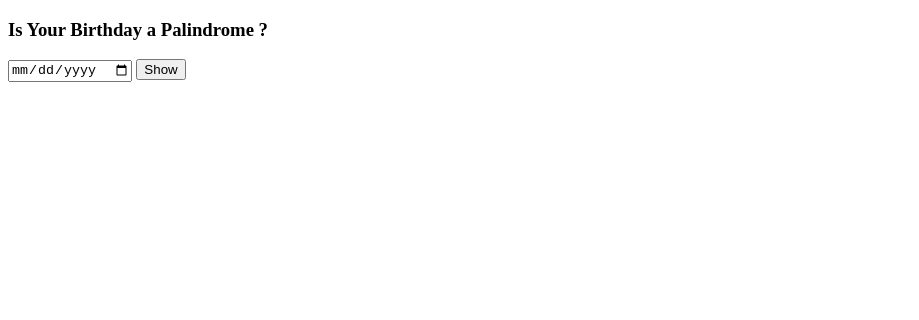
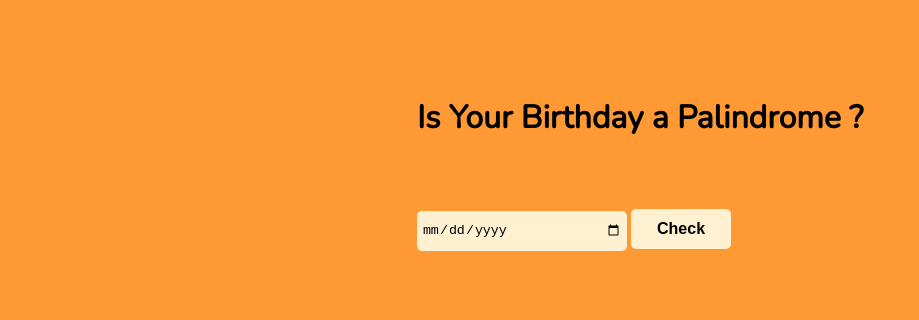
Before and after one commit to rahul31agrawal/Is-Your-Birthday-a-Palindrome, a plain HTML site: page index.html in a window 1280 px wide. Shown: the whole page, without its empty margins (0-919 px from the left). Drawn offline with nearby package versions, Linux system fonts and the light colour scheme.

Commit message:
css-updated

```diff
--- a/index.html
+++ b/index.html
@@ -12,9 +12,9 @@
     <main>
 
 
-    <h3>Is Your Birthday a Palindrome ?</h3>
+    <h1>Is Your Birthday a Palindrome ?</h1>
     <input type="date" id ="bday-input"/>
-    <button id="show-btn">Show</button>
+    <button id="show-btn">Check</button>
     <p id="result"></p>
     </main>
 </body>
--- a/style.css
+++ b/style.css
@@ -0,0 +1,33 @@
+@import url('https://fonts.googleapis.com/css2?family=Nunito&display=swap');
+
+body {
+    font-family: 'Nunito', sans-serif;
+    display: flex;
+    flex-direction: column;
+    align-items: center;
+    background-color: #ff9933;
+    margin-top: 75px;
+}
+
+input {
+    margin: 50px 0;
+    height: 40px;
+    width: 200px;
+    border: none;
+    padding: 0 5px;
+    border-radius: 5px;
+    background-color: #FFF0D1;
+}
+
+
+
+button {
+    height: 40px;
+    width: 100px;
+    border: none;
+    border-radius: 5px;
+    padding: 1px;
+    font-size: medium;
+    background-color: #FFF0D1;
+    font-weight: bold;
+}
```
